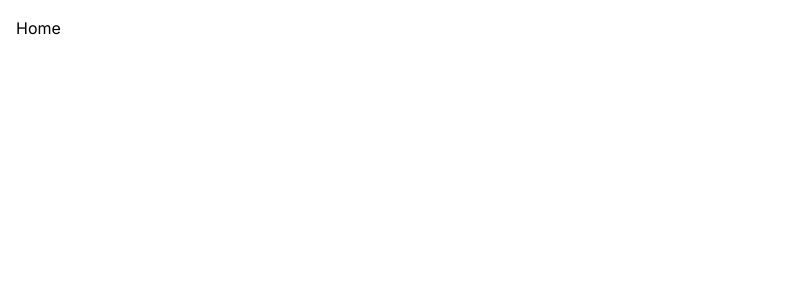
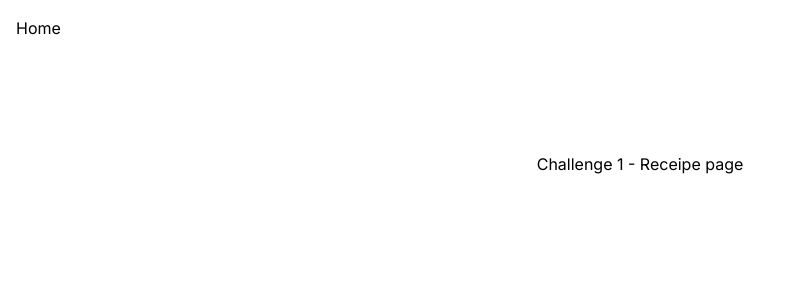
Before and after one commit to jgretton/frontend-mentor, a Next.js app: page / in a window 1280 px wide. Shown: the top 300 px of the page, without its empty margins (0-789 px from the left). Built offline with nearby package versions, Linux system fonts and the light colour scheme.

Commit message:
Update page.js
Navigation for challenges added to homepage

```diff
--- a/app/page.js
+++ b/app/page.js
@@ -1,3 +1,19 @@
+import Link from "next/link";
+
+const links = [{ name: "Challenge 1 - Receipe page", href: "/challenges/1" }];
+
 export default function Home() {
-	return <main className=""></main>;
+	return (
+		<main className="flex min-h-screen flex-col items-center justify-between p-24">
+			<ul>
+				{links.map((link, index) => (
+					<li key={index}>
+						<Link className="" href={link.href}>
+							{link.name}
+						</Link>
+					</li>
+				))}
+			</ul>
+		</main>
+	);
 }
```
